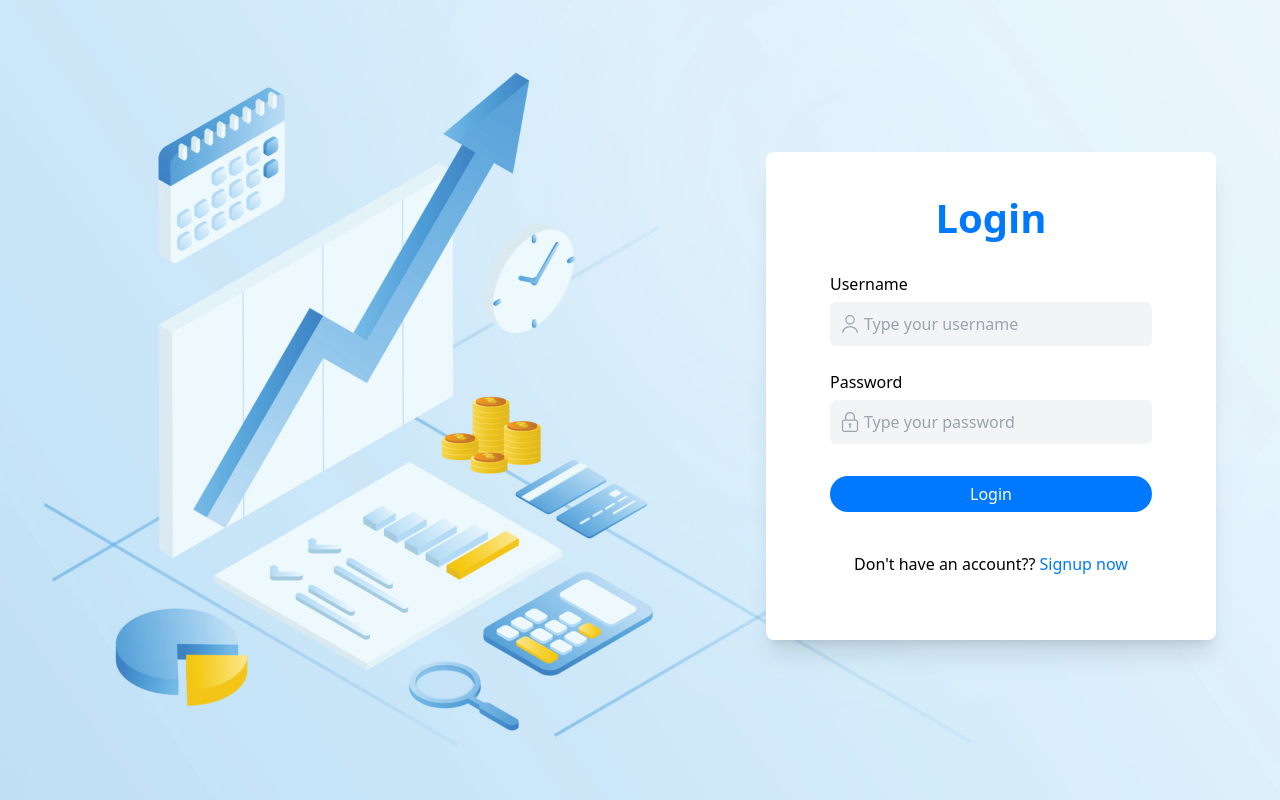
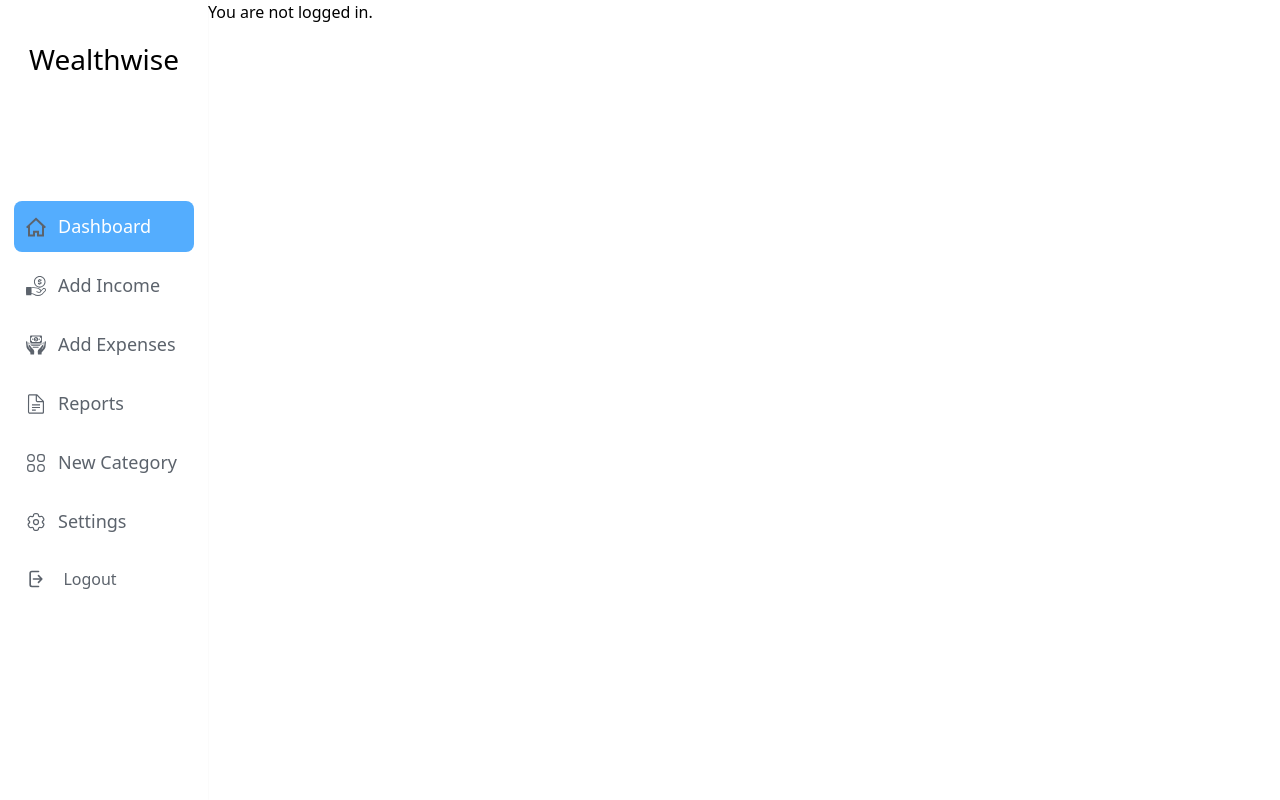
Before and after one commit to amaalyy/finance, a React (Vite) app in the folder frontend/: page /home in a window 1280 px wide. Before the commit this address led to /login. Built offline with nearby package versions, Linux system fonts and the light colour scheme; no server answers.

Commit message:
all u need

```diff
--- a/frontend/src/components/Category.jsx
+++ b/frontend/src/components/Category.jsx
@@ -30,7 +30,7 @@ const Category = ({ onUpdateCategories }) => {
   };
 
   return (
-    <div>
+    <div className='mt-5'>
       <h3>Add New Category</h3>
       <input
         type="text"
--- a/frontend/src/components/Header.jsx
+++ b/frontend/src/components/Header.jsx
@@ -26,7 +26,9 @@ const Header = () => {
 
 
 
-            <button className="hidden items-center justify-center rounded-xl bg-white px-3 py-2 text-sm font-semibold text-gray-900 shadow-sm ring-1 ring-inset ring-gray-300 transition-all duration-150 hover:bg-gray-50 sm:inline-flex" onClick={logout}>Logout</button>
+            <button className="hidden items-center justify-center rounded-xl bg-white px-3 py-2 text-sm font-semibold text-gray-900 shadow-sm ring-1 ring-inset ring-gray-300 transition-all duration-150 hover:bg-gray-50 sm:inline-flex" onClick={logout}>
+            Logout
+            </button>
 
           </div>
 
--- a/frontend/src/components/Sidebar.jsx
+++ b/frontend/src/components/Sidebar.jsx
@@ -14,9 +14,9 @@ import { NavLink } from 'react-router-dom';
 const Sidebar = () => {
   const { logout } = useContext(AuthContext);
   return (
-    <div className="grid grid-rows-[250px_auto_auto] bg-white px-3.5 shadow-sm row-span-2 h-screen sticky top-0">
+    <div className="grid grid-rows-[auto_auto_auto] bg-white p-3.5 shadow-sm row-span-2 h-screen sticky top-0">
       <NavLink
-        className="grid grid-cols-[auto_auto_1fr] mx-3 text-[28px] antialiased mt-6"
+        className="text-center mx-3 text-[28px] antialiased m-6 w-22 h-12 "
         to="/home"
       >
         Wealthwise
--- a/frontend/src/pages/HomePage.jsx
+++ b/frontend/src/pages/HomePage.jsx
@@ -79,19 +79,17 @@ const HomePage = () => {
   return (
     <div className="grid grid-cols-[208px_1fr] grid-rows-[95px_1fr] h-screen">
       <Sidebar />
-      <Header title="Dashboard" />
-      <div className="bg-gradient-to-r from-[#DDEFFA] to-[#C0DFF4]">
-        <h2>Welcome to the Home Page</h2>
+
+      <div className="">
         {user ? (
           <div className="row-start-2">
-            <p>Hello, you are logged in as {user.username}!</p>
             <BalanceSummary forceRemount={forceRemount} />
             <TransactionActions onAddTransaction={handleAddTransaction} />
             <TransactionList />
             <p className="text-xl antialiased font-semibold ml-8 mt-4">
               Last Transaction
             </p>
-            <div className="text-white antialiased grid grid-cols-[400px_400px_400px] mb-8 px-7 gap-8">
+            <div className="text-white antialiased grid grid-cols-[auto_auto_auto] mb-8 px-7 gap-8">
               {/* Your other components */}
             </div>
             <div className="grid grid-cols-[auto_1fr]">
--- a/frontend/src/pages/NewCategory.jsx
+++ b/frontend/src/pages/NewCategory.jsx
@@ -31,12 +31,12 @@ function NewCategory() {
     <div className="grid grid-cols-[208px_1fr] grid-rows-[95px_1fr] h-screen bg-gradient-to-r from-[#DDEFFA] to-[#C0DFF4]">
       <Sidebar />
       <Header title="New Category" />
-      <div className="max-w-md w-full bg-white shadow-md rounded px-8 pt-6 pb-8 mb-4">
+      <div className="w-full bg-white shadow-md rounded p-8 mb-4">
         <Category onUpdateCategories={onUpdateCategories} />
         <h2 className="text-lg font-bold mt-4">All Categories</h2>
         <ul>
           {categories.map(category => (
-            <li key={category.id} className="flex items-center justify-between">
+            <li key={category.id} className="flex items-center justify-between mt-3">
               {category.name}
               <DeleteCategoryButton
                 categoryId={category.id}
```
Also changed, not shown: 1 other file (tests, documents, lock files or other folders).
